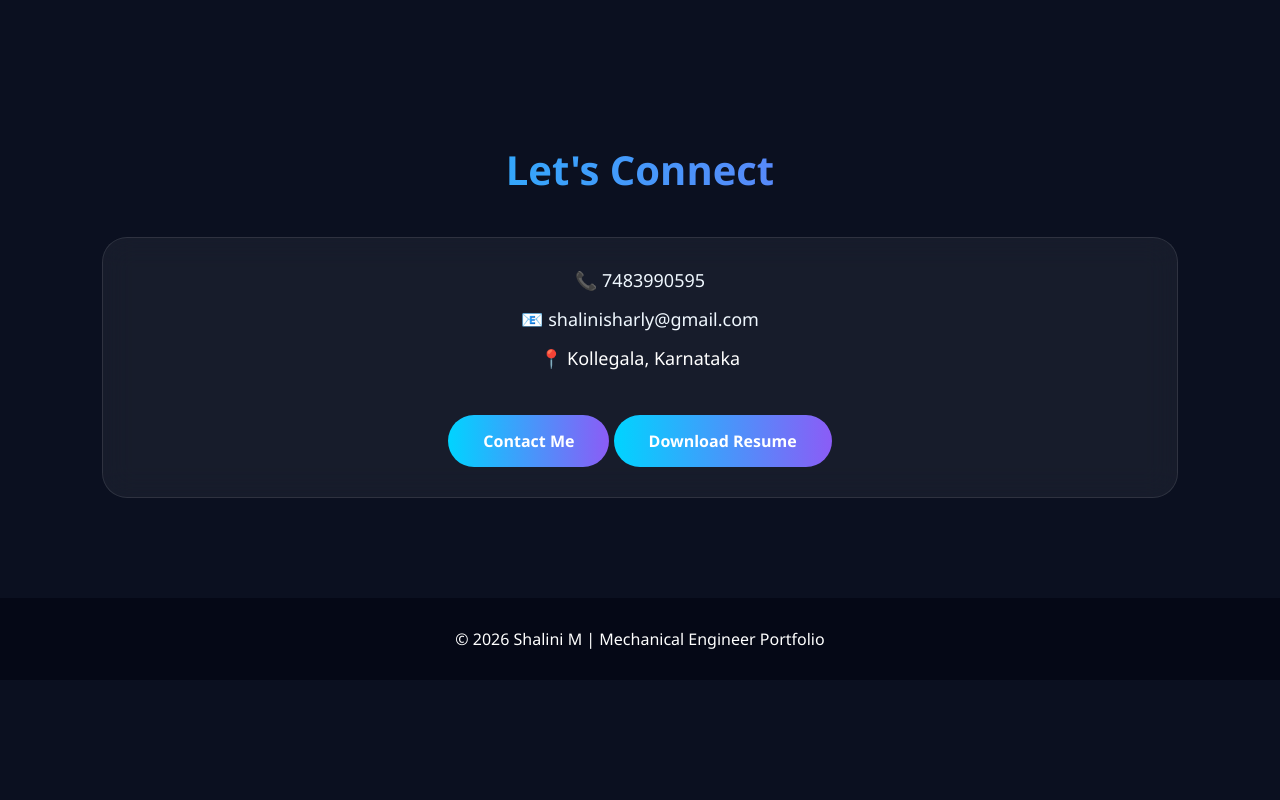
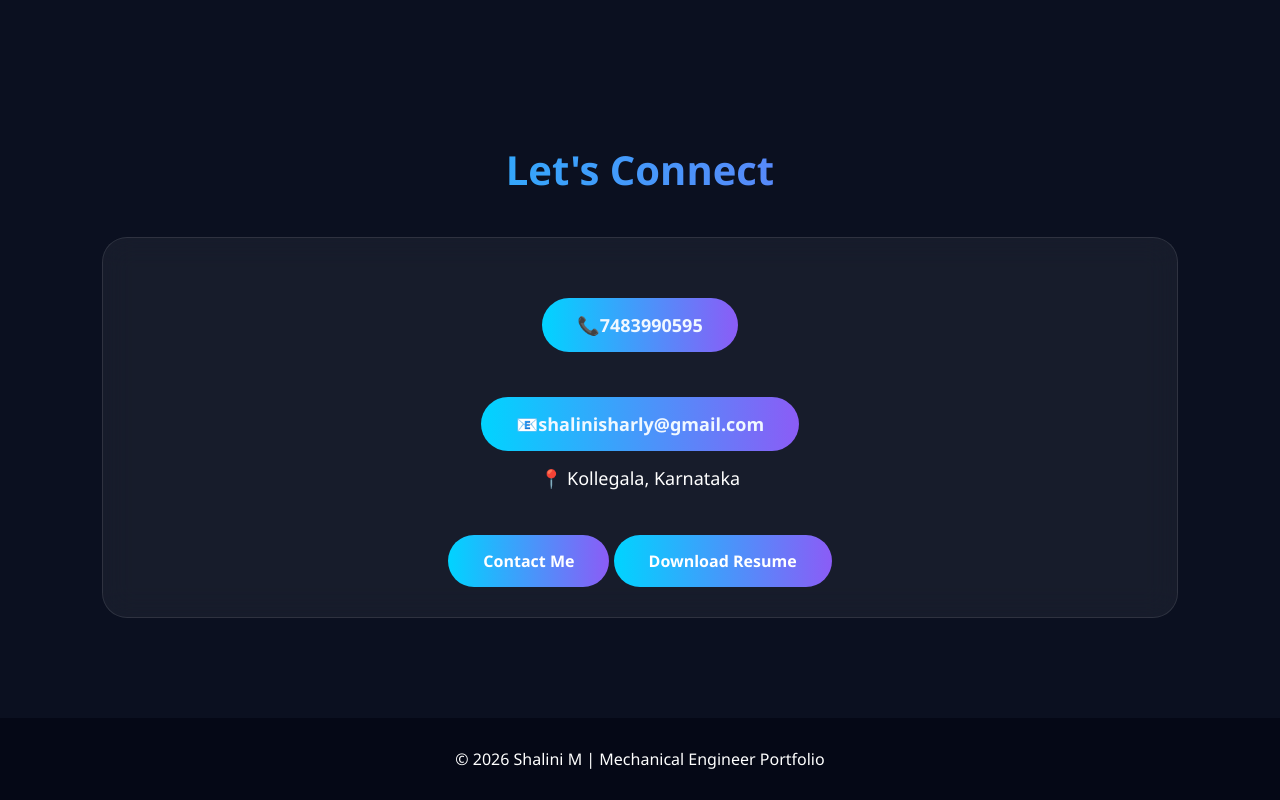
Before and after one commit to portfoliosites/shalinim, a plain HTML site: page index.html in a window 1280 px wide. Shown: the part 3307-4107 px from the top of the page. Before the commit the page ends 3987 px from the top, so only its background shows below. Drawn offline with Linux system fonts and the light colour scheme.

Commit message:
Add files via upload

```diff
--- a/index.html
+++ b/index.html
@@ -1,11 +1,9 @@
 <!DOCTYPE html>
 <html lang="en">
-
 <head>
     <meta charset="UTF-8">
     <meta name="viewport" content="width=device-width, initial-scale=1.0">
     <title>Shalini M | Mechanical Engineer</title>
-
     <style>
         * {
             margin: 0;
@@ -14,13 +12,11 @@
             font-family: 'Segoe UI', sans-serif;
             scroll-behavior: smooth;
         }
-
         body {
             background: #0b1020;
             color: white;
             overflow-x: hidden;
         }
-
         body::before {
             content: '';
             position: fixed;
@@ -33,7 +29,6 @@
             filter: blur(100px);
             z-index: -1;
         }
-
         body::after {
             content: '';
             position: fixed;
@@ -46,7 +41,6 @@
             filter: blur(120px);
             z-index: -1;
         }
-
         nav {
             position: fixed;
             top: 0;
@@ -59,7 +53,6 @@
             backdrop-filter: blur(15px);
             z-index: 1000;
         }
-
         .logo {
             font-size: 28px;
             font-weight: 700;
@@ -67,24 +60,20 @@
             -webkit-background-clip: text;
             -webkit-text-fill-color: transparent;
         }
-
         nav ul {
             display: flex;
             gap: 30px;
             list-style: none;
         }
-
         nav a {
             text-decoration: none;
             color: white;
             font-weight: 500;
             transition: .3s;
         }
-
         nav a:hover {
             color: #00d4ff;
         }
-
         .hero {
             min-height: 100vh;
             display: flex;
@@ -93,12 +82,10 @@
             text-align: center;
             padding: 120px 20px;
         }
-
         .hero-content {
             max-width: 900px;
             animation: fadeUp 1.5s ease;
         }
-
         .hero h1 {
             font-size: 70px;
             margin-bottom: 10px;
@@ -106,19 +93,16 @@
             -webkit-background-clip: text;
             -webkit-text-fill-color: transparent;
         }
-
         .hero h2 {
             font-size: 30px;
             margin-bottom: 20px;
             color: #d1d5db;
         }
-
         .hero p {
             font-size: 18px;
             line-height: 1.8;
             color: #cbd5e1;
         }
-
         .btn {
             display: inline-block;
             margin-top: 30px;
@@ -130,16 +114,13 @@
             font-weight: 600;
             transition: .4s;
         }
-
         .btn:hover {
             transform: translateY(-5px);
             box-shadow: 0 15px 30px rgba(0, 212, 255, .3);
         }
-
         section {
             padding: 100px 8%;
         }
-
         .section-title {
             font-size: 40px;
             margin-bottom: 40px;
@@ -148,7 +129,6 @@
             -webkit-background-clip: text;
             -webkit-text-fill-color: transparent;
         }
-
         .glass {
             background: rgba(255, 255, 255, .05);
             backdrop-filter: blur(15px);
@@ -156,89 +136,73 @@
             border-radius: 25px;
             padding: 30px;
         }
-
         .about-grid {
             display: grid;
             grid-template-columns: 1fr 1fr;
             gap: 30px;
         }
-
         .card {
             background: rgba(255, 255, 255, .05);
             padding: 25px;
             border-radius: 20px;
             transition: .4s;
         }
-
         .card:hover {
             transform: translateY(-10px);
         }
-
         .timeline {
             display: grid;
             gap: 20px;
         }
-
         .timeline-item {
             padding: 25px;
             border-left: 4px solid #00d4ff;
             background: rgba(255, 255, 255, .05);
             border-radius: 15px;
         }
-
         .skill {
             margin-bottom: 25px;
         }
-
         .skill h4 {
             margin-bottom: 10px;
         }
-
         .bar {
             height: 12px;
             background: #1e293b;
             border-radius: 20px;
             overflow: hidden;
         }
-
         .fill {
             height: 100%;
             background: linear-gradient(90deg, #00d4ff, #8b5cf6);
             animation: grow 2s ease;
         }
-
         .projects {
             display: grid;
             grid-template-columns: repeat(auto-fit, minmax(300px, 1fr));
             gap: 25px;
         }
-
         .project {
             padding: 30px;
             border-radius: 20px;
             background: rgba(255, 255, 255, .05);
             transition: .4s;
         }
-
         .project:hover {
             transform: translateY(-10px);
         }
-
         .contact {
             text-align: center;
         }
-
         .contact p {
             font-size: 18px;
             margin-bottom: 15px;
         }
-
         footer {
             padding: 30px;
             text-align: center;
             background: #050816;
         }
-
         @keyframes fadeUp {
             from {
                 opacity: 0;
@@ -250,26 +214,21 @@
                 transform: translateY(0);
             }
         }
-
         @keyframes grow {
             from {
                 width: 0;
             }
         }
-
         .reveal {
             opacity: 0;
             transform: translateY(40px);
             transition: 1s;
         }
-
         .reveal.active {
             opacity: 1;
             transform: translateY(0);
         }
-
         @media(max-width:768px) {
-
             .hero h1 {
                 font-size: 45px;
             }
@@ -288,9 +247,7 @@
         }
     </style>
 </head>
-
 <body>
-
     <nav>
         <div class="logo">SHALINI M</div>
         <ul>
@@ -301,7 +258,6 @@
             <li><a href="#contact">Contact</a></li>
         </ul>
     </nav>
-
     <section class="hero">
         <div class="hero-content">
             <h1>Shalini M</h1>
@@ -311,16 +267,12 @@
                 specialized in CAD, CAE, CNC, Robotics, Tooling and Design.
                 Dedicated to innovation, manufacturing excellence and sustainable engineering solutions.
             </p>
-
             <a href="#contact" class="btn">Hire Me</a>
         </div>
     </section>
-
     <section id="about" class="reveal">
         <h2 class="section-title">About Me</h2>
-
         <div class="about-grid">
-
             <div class="glass">
                 <h3>Professional Summary</h3>
                 <br>
@@ -331,7 +283,6 @@
                 </p>
                 <a href="./Shalini_M_Engineer.pdf" download="Shalini_M_Engineer.pdf" class="btn">Download Resume</a>
             </div>
-
             <div class="glass">
                 <h3>Personal Information</h3>
                 <br>
@@ -340,87 +291,67 @@
                 <p><strong>Languages:</strong> English, Kannada</p>
                 <p><strong>Nationality:</strong> Indian</p>
             </div>
-
         </div>
     </section>
-
     <section id="education" class="reveal">
         <h2 class="section-title">Education</h2>
-
         <div class="timeline">
-
             <div class="timeline-item">
                 <h3>B.E Mechanical Engineering</h3>
                 <p>Government Engineering College, Krishnarajapet</p>
                 <p>VTU | 2026</p>
                 <h4>CGPA: 8.05 (First Class with Distinction)</h4>
             </div>
-
             <div class="timeline-item">
                 <h3>PUC</h3>
                 <p>Govt PU College for Girls, Kamagere</p>
                 <p>74.16%</p>
             </div>
-
             <div class="timeline-item">
                 <h3>SSLC</h3>
                 <p>St. Francis Xavier High School, Kamagere</p>
                 <p>82.24%</p>
             </div>
-
         </div>
     </section>
-
     <section id="skills" class="reveal">
-
         <h2 class="section-title">Technical Skills</h2>
-
         <div class="glass">
-
             <div class="skill">
                 <h4>CAD & Design</h4>
                 <div class="bar">
                     <div class="fill" style="width:90%"></div>
                 </div>
             </div>
-
             <div class="skill">
                 <h4>CNC</h4>
                 <div class="bar">
                     <div class="fill" style="width:85%"></div>
                 </div>
             </div>
-
             <div class="skill">
                 <h4>Robotics</h4>
                 <div class="bar">
                     <div class="fill" style="width:80%"></div>
                 </div>
             </div>
-
             <div class="skill">
                 <h4>Python</h4>
                 <div class="bar">
                     <div class="fill" style="width:75%"></div>
                 </div>
             </div>
-
             <div class="skill">
                 <h4>C Programming</h4>
                 <div class="bar">
                     <div class="fill" style="width:60%"></div>
                 </div>
             </div>
-
         </div>
     </section>
-
     <section id="projects" class="reveal">
-
         <h2 class="section-title">Projects & Experience</h2>
-
         <div class="projects">
-
             <div class="project">
                 <h3>Solar Powered Pesticide Sprayer</h3>
                 <br>
@@ -430,7 +361,6 @@
                     Focused on sustainability, efficiency and cost reduction.
                 </p>
             </div>
-
             <div class="project">
                 <h3>GTTC Internship</h3>
                 <br>
@@ -439,7 +369,6 @@
                     CNC, Robotics, Tooling & Design at GTTC Mysuru.
                 </p>
             </div>
-
             <div class="project">
                 <h3>Engineering Design</h3>
                 <br>
@@ -448,54 +377,33 @@
                     tooling systems and automation-based engineering solutions.
                 </p>
             </div>
-
         </div>
-
     </section>
-
     <section id="contact" class="contact reveal">
-
         <h2 class="section-title">Let's Connect</h2>
-
         <div class="glass">
-
-            <p>📞 <a style="color:aliceblue;text-decoration: none;" href="tel:+917483990595">7483990595</a></p>
-            <p>📧 <a style="color:aliceblue;text-decoration: none;" href="mailto:shalinisharly@gmail.com">shalinisharly@gmail.com</a></p>
+            <p><a style="color:aliceblue;text-decoration: none;" href="tel:+917483990595" class="btn">📞7483990595</a></p>
+            <p><a style="color:aliceblue;text-decoration: none;" href="mailto:shalinisharly@gmail.com" class="btn"> 📧shalinisharly@gmail.com</a></p>
             <p>📍 Kollegala, Karnataka</p>
-
             <a href="mailto:shalinisharly@gmail.com" class="btn">
                 Contact Me
             </a>
             <a href="./Shalini_M_Engineer.pdf" download="Shalini_M_Engineer.pdf" class="btn">Download Resume</a>
-
         </div>
-
     </section>
-
     <footer>
         © 2026 Shalini M | Mechanical Engineer Portfolio
     </footer>
-
     <script>
-
         const reveals = document.querySelectorAll('.reveal');
-
         window.addEventListener('scroll', () => {
-
             reveals.forEach(section => {
-
                 const top = section.getBoundingClientRect().top;
-
                 if (top < window.innerHeight - 100) {
                     section.classList.add('active');
                 }
-
             });
-
         });
-
     </script>
-
 </body>
-
 </html>
```
